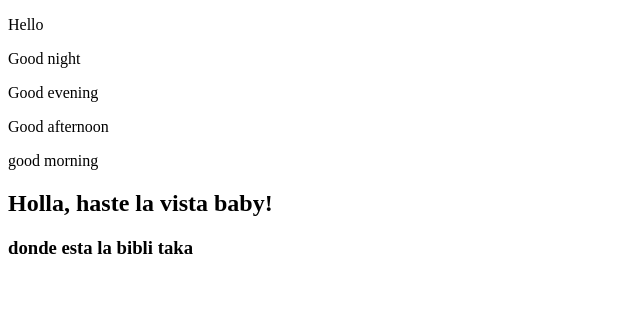
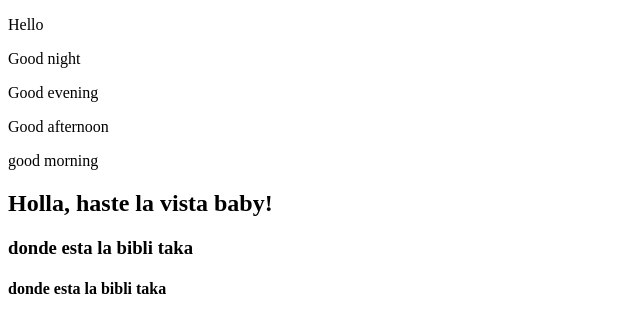
Before and after one commit to Karthik150502/NewGitLearningRepo, a plain HTML site: page index.html in a window 1280 px wide. Shown: the whole page, without its empty margins (0-640 px from the left). Drawn offline with Linux system fonts and the light colour scheme.

Commit message:
Added a third div, and a h4

```diff
--- a/index.html
+++ b/index.html
@@ -22,6 +22,11 @@
     <div>
         <h3>donde esta la bibli taka</h3>
     </div>
+
+
+    <div>
+        <h4>donde esta la bibli taka</h3>
+    </div>
 </body>
 
 </html>
```
